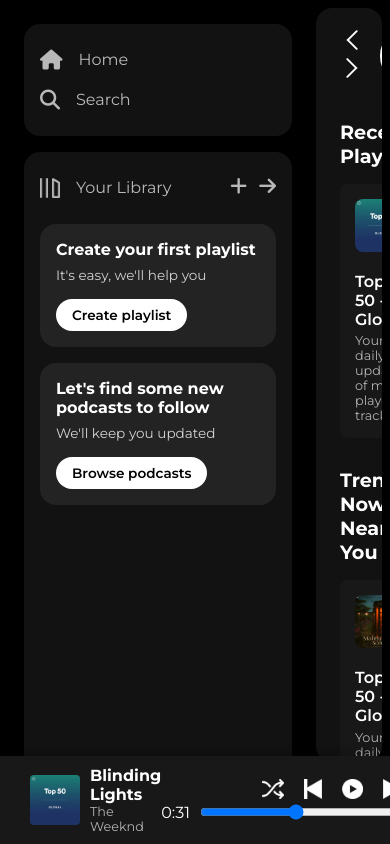
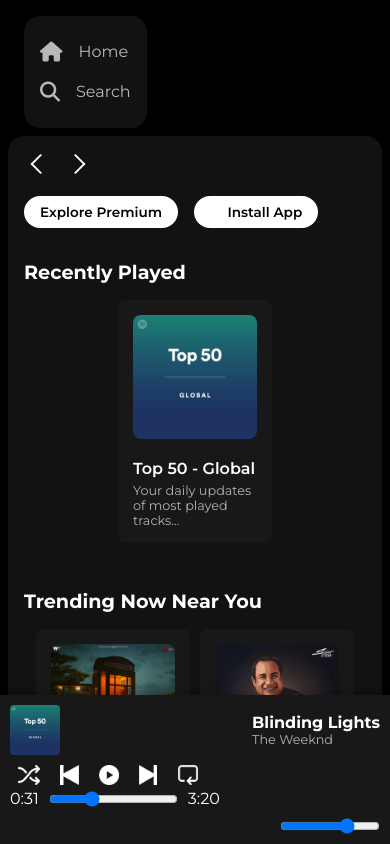
Before and after one commit to Shivuu-AIML/Spotify-clonee, a plain HTML site: page index.html in a window 390 px wide. Drawn offline with Linux system fonts and the light colour scheme.

Commit message:
Update style.css

```diff
--- a/style.css
+++ b/style.css
@@ -284,3 +284,80 @@ body {
 .player-right input[type="range"] {
   width: 100px;
 }
+
+
+
+
+/* --------- Mobile Responsive Styles --------- */
+@media (max-width: 768px) {
+
+  .main {
+    flex-direction: column;
+    padding: 0.5rem;
+  }
+
+  .sidebar {
+    width: 100%;
+    padding: 0.5rem 1rem;
+    border-radius: 1rem;
+    height: auto;
+    flex-direction: row;
+    overflow-x: auto;
+    gap: 1rem;
+  }
+
+  .library {
+    display: none; /* Hide library for cleaner mobile look */
+  }
+
+  .main-content {
+    margin-left: 0;
+    height: calc(100vh - 90px - 120px); /* account for sidebar */
+    padding: 1rem;
+  }
+
+  .sticky-nav {
+    flex-direction: column;
+    align-items: flex-start;
+    gap: 0.5rem;
+  }
+
+  .sticky-nav-icons {
+    margin-bottom: 0.5rem;
+  }
+
+  .cards-container {
+    flex-wrap: wrap;
+    justify-content: center;
+  }
+
+  .card {
+    width: 45%;
+    margin-bottom: 1rem;
+  }
+
+  .player {
+    flex-direction: column;
+    align-items: flex-start;
+    gap: 10px;
+    padding: 10px;
+    height: auto;
+  }
+
+  .player-left, .player-center, .player-right {
+    width: 100%;
+    justify-content: space-between;
+  }
+
+  .player-center {
+    align-items: flex-start;
+  }
+
+  .progress-bar input[type="range"] {
+    width: 100%;
+  }
+
+  .player-right input[type="range"] {
+    width: 100px;
+  }
+}
```
